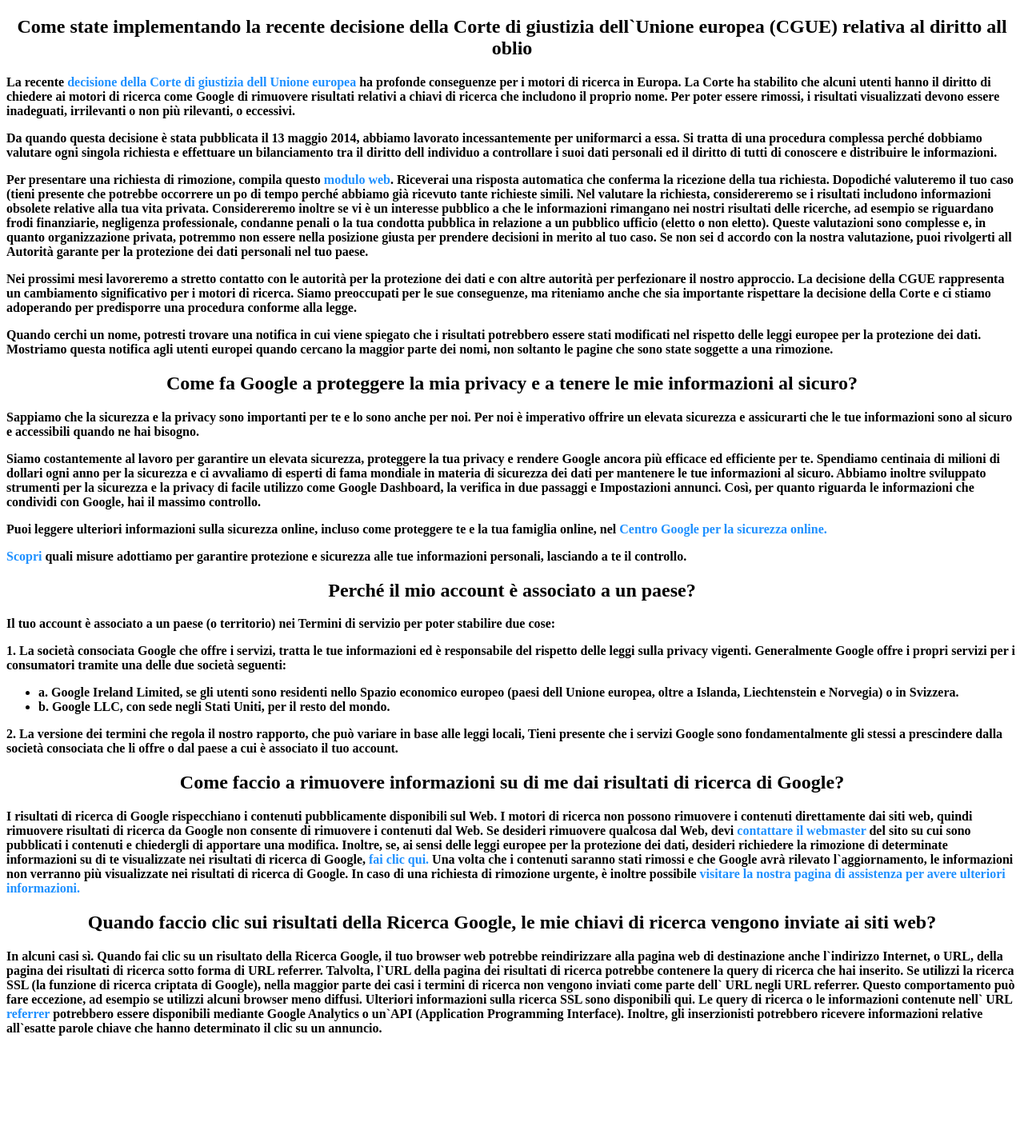
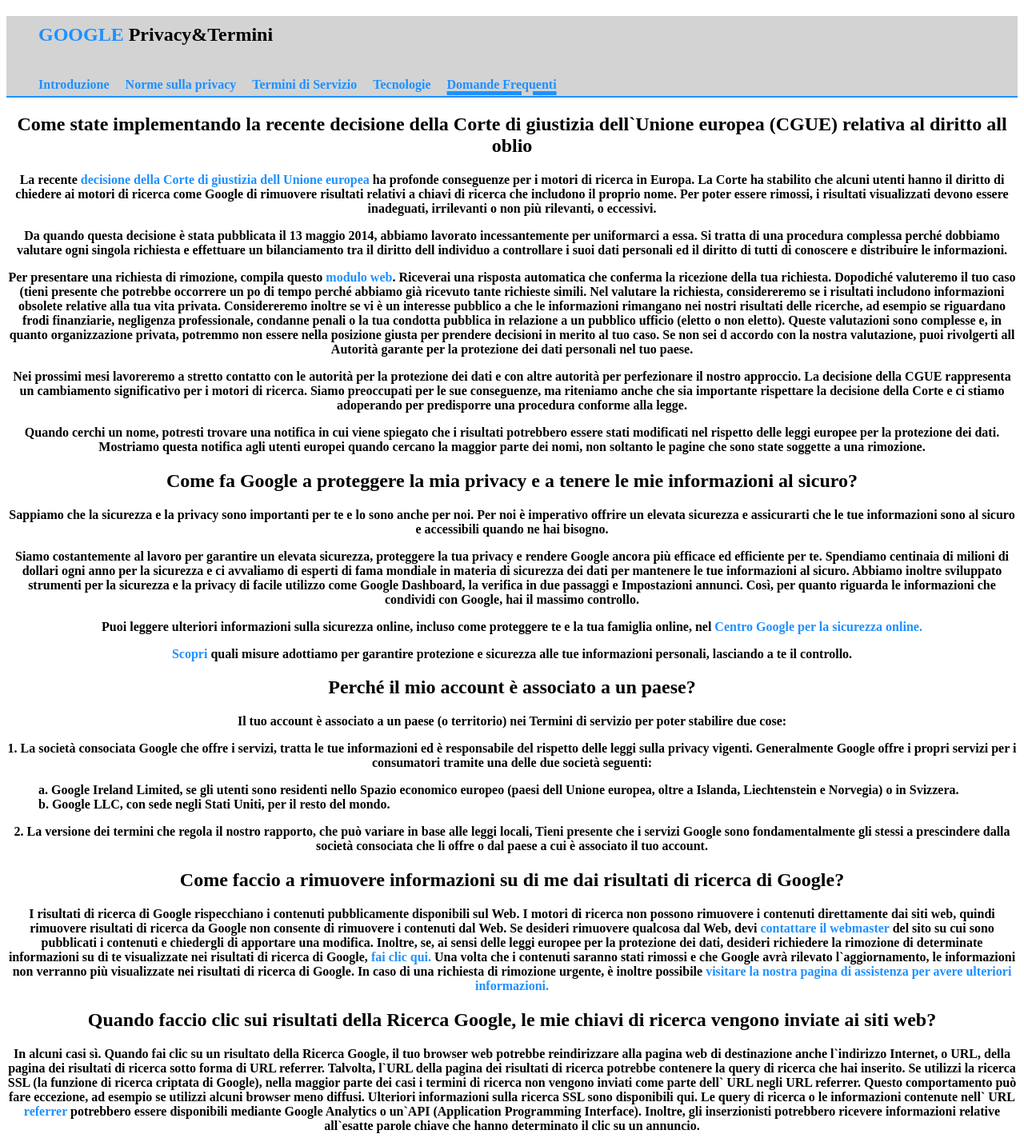
Before and after one commit to SimoneDiPrima/php-google-faq, a PHP site: page / in a window 1280 px wide. Shown: the whole page at 80% size. Before the commit the page ends 1295 px from the top, so only its background shows below. Run offline with PHP 8.4, Linux system fonts and the light colour scheme.

Commit message:
modifiche layout link e creazione parte style

```diff
--- a/index.php
+++ b/index.php
@@ -51,11 +51,22 @@ $myArray=[
         <title>Document</title>
        </head>
        <body>
+        <div class="container">
+        <header>
+            <h2 class="ms-40 pt-10"  ><a href="www.google.it">GOOGLE</a> Privacy&Termini</h2>
+            <ul class="pt-20 d-flex-bottom">
+                <li class="margin-right-20"><a href="">Introduzione</a></li>
+                <li class="margin-right-20"><a href="">Norme sulla privacy</a></li>
+                <li class="margin-right-20"><a href="">Termini di Servizio</a></li>
+                <li class="margin-right-20"><a href="">Tecnologie</a></li>
+                <li class="active"><a href="">Domande Frequenti</a></li>
+           </ul>
+        </header>
        <?php foreach($myArray as $title => $paragraph) : ?>
             <h2 class="text-center"> <?php echo $title ?> </h2>
             <?php foreach($paragraph as $value) :?>
 
-                    <p><?php echo $value ?>
+                    <p class="text-center"><?php echo $value ?>
             </p>
 
             <?php endforeach;?>
@@ -66,7 +77,37 @@ $myArray=[
             .text-center {
                 text-align:center;
             }
+            header{
+                height:100px;
+                background-color: lightgray;
+                border-bottom:2px solid dodgerblue;
+            }
+            .d-flex-bottom{
+                display:flex;
+               justify-content:flex-start;
+            }
+            .ms-40{
+            margin-left:40px;
+            }
+            .pt-20{padding-top:20px;}
+            .pt-10{
+                padding-top:10px;
+            }
+            .active{
+                cursor:pointer;
+                text-decoration: underline 5px dodgerblue;
+            }
+            .margin-right-20{
+                margin-right:20px;
+            }
+            ul li{
+                list-style-type: none;
+                font-weight:bolder;
+            }
+            .w-80{width:80%;}
             </style>
+
+        </div>
 
        </body>
        </html>
```
